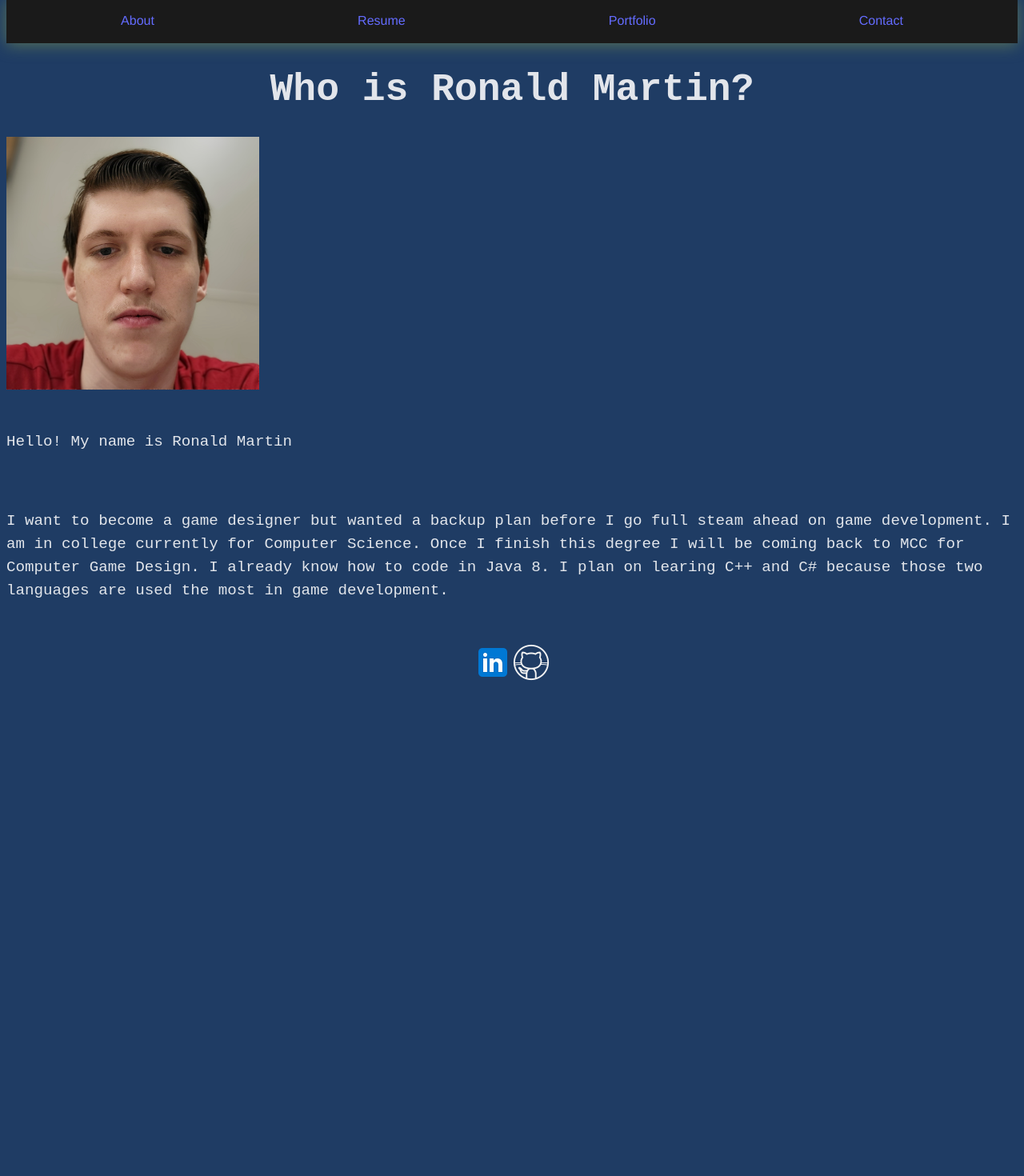
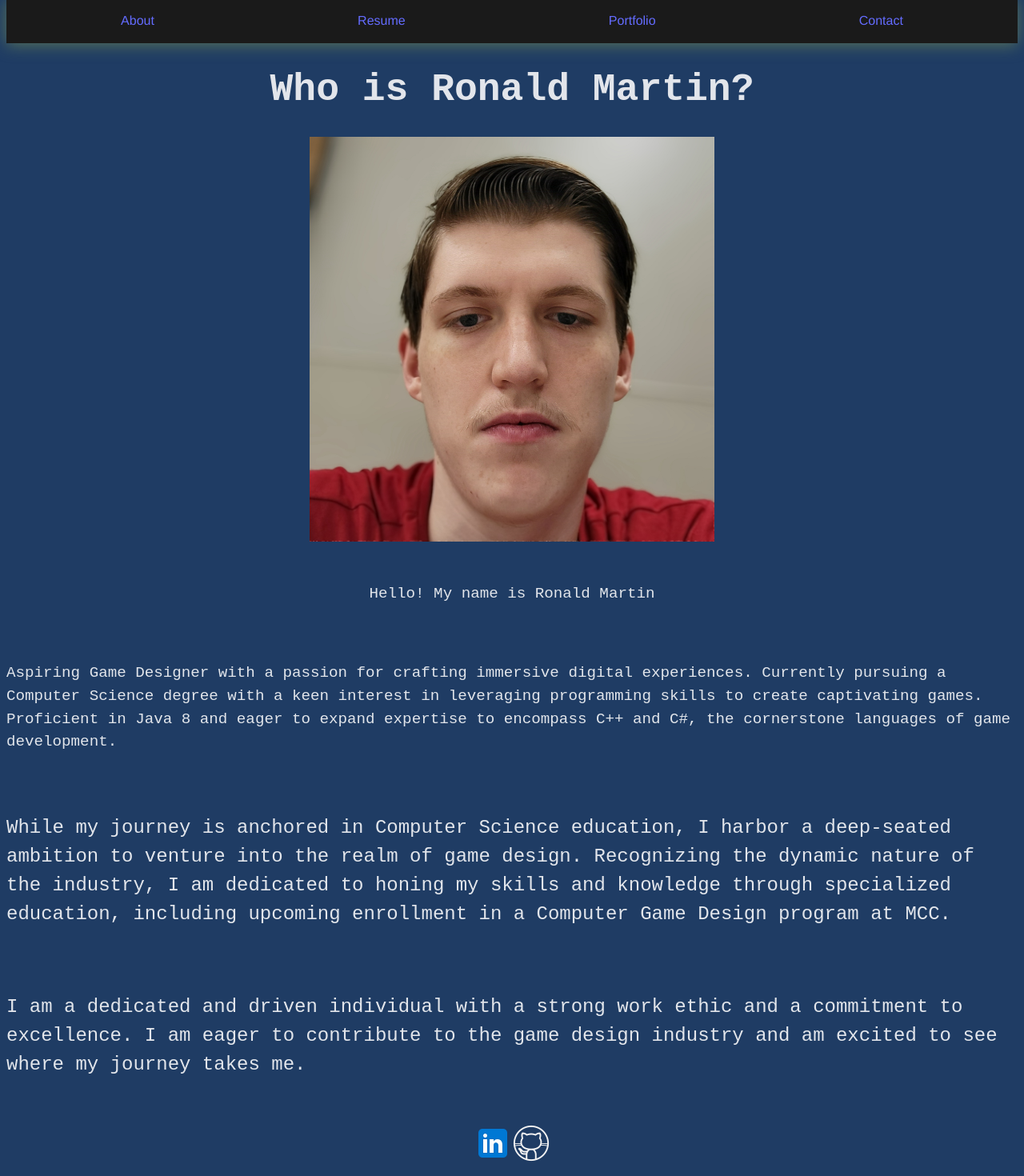
Before and after one commit to RonaldMartin02/Portfolio, a React (Vite) app: page / in a window 1280 px wide. Shown: the part 160-1630 px from the top of the page at 80% size. Before the commit the page ends 1029 px from the top, so only its background shows below. Built offline with nearby package versions, Linux system fonts and the light colour scheme.

Commit message:
updated about page and css related to the img

```diff
--- a/src/index.scss
+++ b/src/index.scss
@@ -219,7 +219,7 @@ footer{
     flex-direction: column;
   }
   &_img{
-    width: 25%;
+    width: 50%;
     object-fit: cover;
   }
   &_div{
@@ -227,7 +227,7 @@ footer{
     flex-direction: column;
     gap: 2rem;
     justify-content: center;
-    // align-items: center;
+    align-items: center;
   }
 }
 
@@ -323,7 +323,11 @@ footer{
 
 
 }
-@media screen and (max-width:400px){
+@media screen and (min-width:700px){
+.About_img{
+  width: 40%;
+  object-fit: cover;
+}
 }
 @media screen and (max-width:600px) {
   .Homepage{
@@ -347,7 +351,7 @@ footer{
   }
   .About{
     &_img{
-      width: auto;
+      width: 100%;
     }
     &_div{
       display: flex;
--- a/src/pages/About.jsx
+++ b/src/pages/About.jsx
@@ -7,7 +7,9 @@ export default function About() {
       <div className='About_div'>
       <img className='About_img' src={Portrait} alt="" />
       <p className='About_desctiption'>Hello! My name is Ronald Martin </p>
-      <p className='About_desctiption'>I want to become a game designer but wanted a backup plan before I go full steam ahead on game development. I am in college currently for Computer Science. Once I finish this degree I will be coming back to MCC for Computer Game Design. I already know how to code in Java 8. I plan on learing C++ and C# because those two languages are used the most in game development.  </p>
+      <p className='About_desctiption'>Aspiring Game Designer with a passion for crafting immersive digital experiences. Currently pursuing a Computer Science degree with a keen interest in leveraging programming skills to create captivating games. Proficient in Java 8 and eager to expand expertise to encompass C++ and C#, the cornerstone languages of game development. </p>
+      <p className='About_description'>While my journey is anchored in Computer Science education, I harbor a deep-seated ambition to venture into the realm of game design. Recognizing the dynamic nature of the industry, I am dedicated to honing my skills and knowledge through specialized education, including upcoming enrollment in a Computer Game Design program at MCC.</p>
+      <p className='About_description'>I am a dedicated and driven individual with a strong work ethic and a commitment to excellence. I am eager to contribute to the game design industry and am excited to see where my journey takes me. </p>
       </div>
     </div>
   );
```
